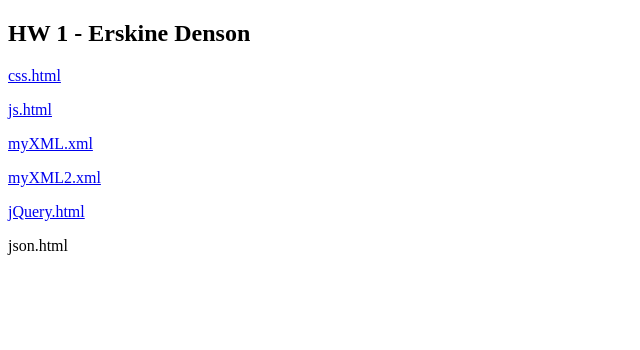
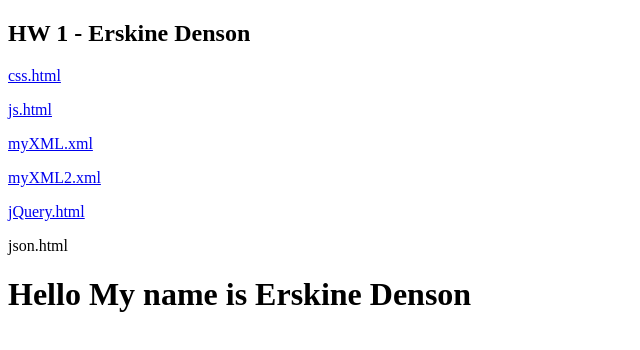
Before and after one commit to erk927/LooneySystems, a plain HTML site: page homepage.html in a window 1280 px wide. Shown: the whole page, without its empty margins (0-640 px from the left). Drawn offline with Linux system fonts and the light colour scheme.

Commit message:
And a header with my name

```diff
--- a/homepage.html
+++ b/homepage.html
@@ -13,5 +13,6 @@
     <p><a href="Xslt/myXML2.xml">myXML2.xml</a></p>
     <p><a href="JQuery/jQuery.html">jQuery.html</a></p>
     <p>json.html</p>
+    <h1>Hello My name is Erskine Denson</h1>
   </body>
 </html>
```
